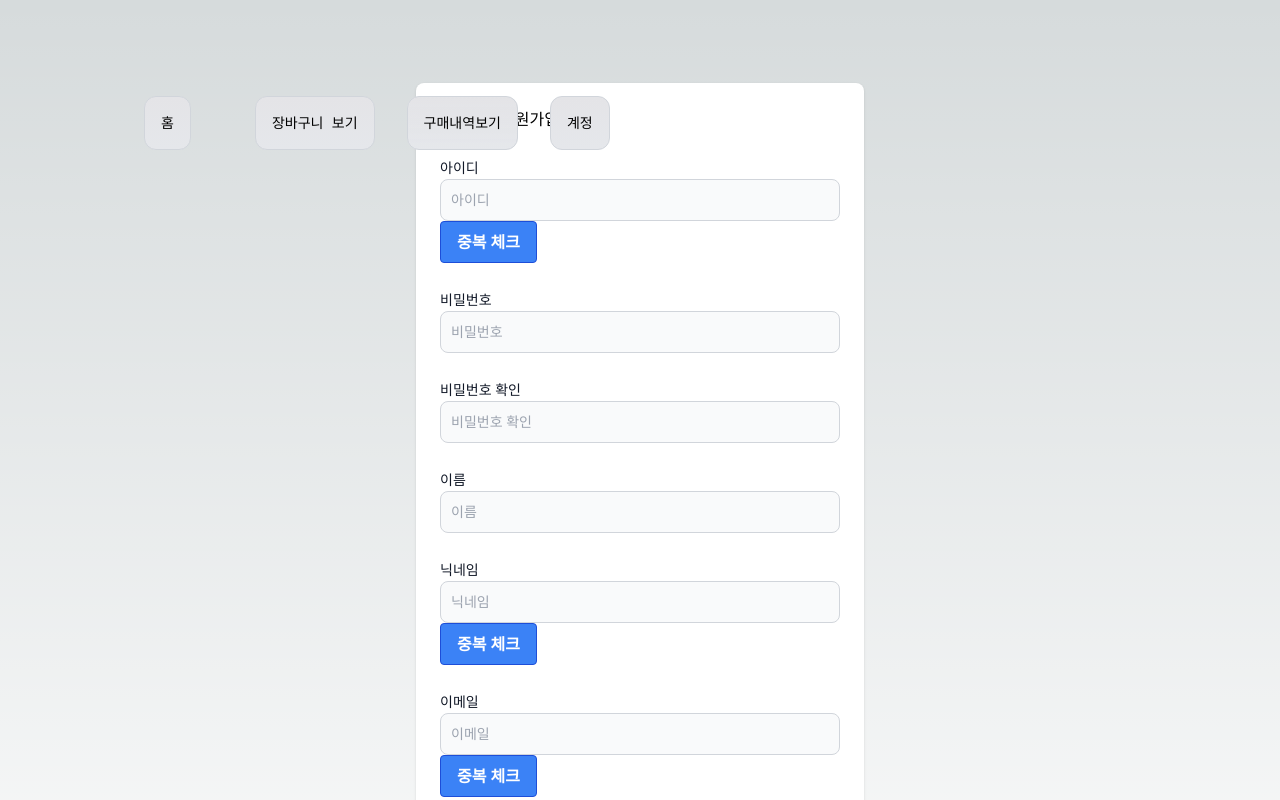
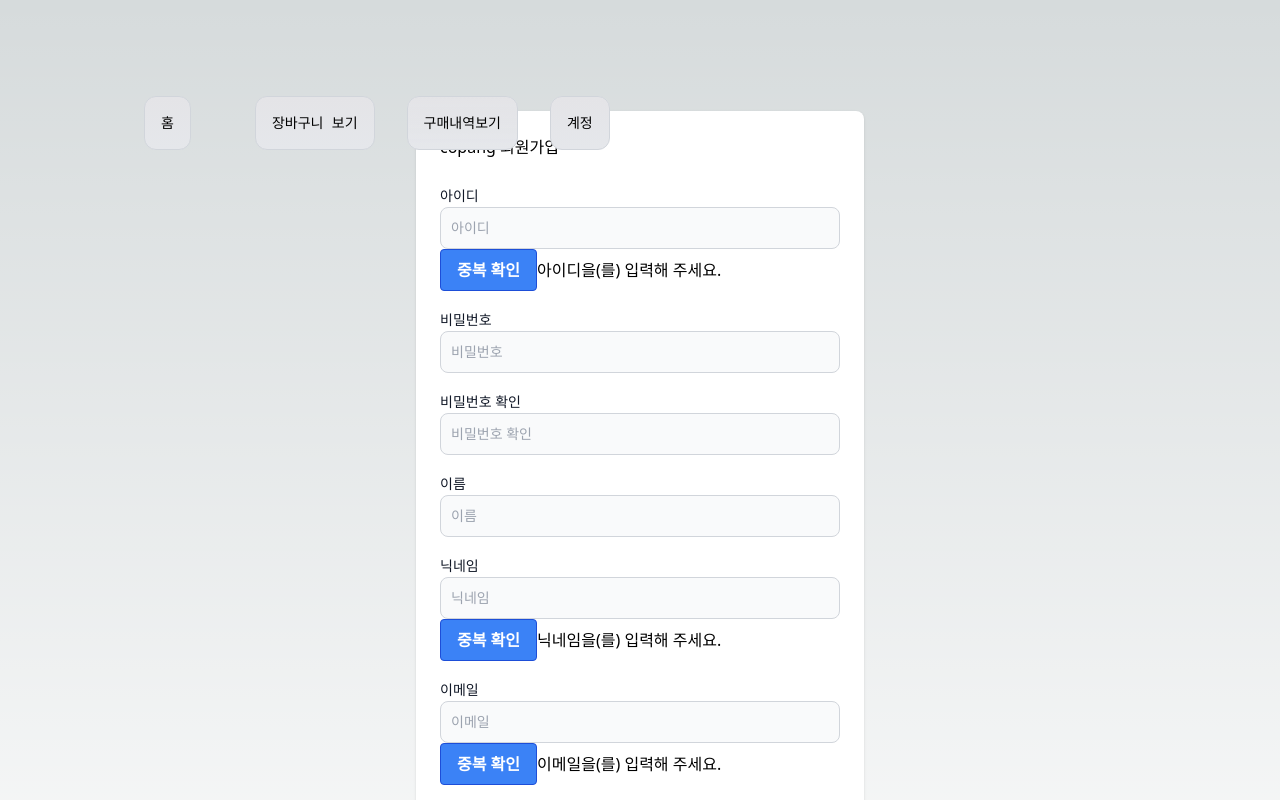
Before and after one commit to FonDitbul/copang_2_0, a Next.js app: page /account/signUp in a window 1280 px wide. Shown: the top 800 px of the page. Built offline with nearby package versions, Linux system fonts and the light colour scheme.

Commit message:
add : 회원가입 중복 확인 로직 추가

```diff
--- a/src/components/Account/signUp.tsx
+++ b/src/components/Account/signUp.tsx
@@ -5,9 +5,13 @@ import { signUpBuyer } from "@/lib/Account.api";
 import { useRouter } from "next/navigation";
 import {
   emailValidation,
+  formattingPhoneNumber,
   passwordSameCheck,
   phoneNumberValidation,
 } from "@/components/Account/signUpCalculate";
+import { SignUpDuplicateAction } from "@/components/Account/signUpDuplicateAction";
+
+export type AvailableState = "INIT" | "AVAILABLE" | "DUPLICATE";
 
 export default function SignUp() {
   const [userId, setUserId] = useState("");
@@ -18,11 +22,32 @@ export default function SignUp() {
   const [email, setEmail] = useState("");
   const [phoneNumber, setPhoneNumber] = useState("");
 
+  const [isUserIdAvailable, setIsUserIdAvailable] = useState(
+    "INIT" as AvailableState,
+  );
+  const [isNickNameAvailable, setIsNickNameAvailable] = useState(
+    "INIT" as AvailableState,
+  );
+  const [isEmailAvailable, setIsEmailAvailable] = useState(
+    "INIT" as AvailableState,
+  );
+  const [isPhoneNumberAvailable, setIsPhoneNumberAvailable] = useState(
+    "INIT" as AvailableState,
+  );
+
   const router = useRouter();
 
   const signUpClickEvent = async (e: FormEvent<HTMLFormElement>) => {
     e.preventDefault();
     try {
+      if (
+        !isUserIdAvailable ||
+        !isNickNameAvailable ||
+        !isEmailAvailable ||
+        !isPhoneNumberAvailable
+      ) {
+        return alert("중복 확인 필요");
+      }
       if (!passwordSameCheck(password, passwordCheck)) {
         return alert("비밀번호가 다르게 입력되었습니다.");
       }
@@ -46,7 +71,6 @@ export default function SignUp() {
       alert("회원가입 성공");
       router.push("/");
     } catch (e) {
-      console.log(e);
       alert("회원가입을 실패했습니다. 다시 시도해주세요.");
     }
   };
@@ -57,32 +81,45 @@ export default function SignUp() {
         <div className="w-full bg-white rounded-lg shadow dark:border md:mt-0 sm:max-w-md xl:p-0 dark:bg-gray-800 dark:border-gray-700">
           <div className="p-6 space-y-4 md:space-y-6 sm:p-6">
             <h1>copang 회원가입 </h1>
-            <form
-              className="space-y-4 md:space-y-6"
-              onSubmit={signUpClickEvent}
-            >
+            <form className="space-y-4 md:spac-y-6" onSubmit={signUpClickEvent}>
               <SignUpInput
                 id="id"
                 text="아이디"
                 value={userId}
-                setValue={setUserId}
-                isDuplicateButton={true}
+                onChange={(e) => {
+                  setIsUserIdAvailable("INIT");
+                  setUserId(e.target.value);
+                }}
+                duplicateButton={{
+                  title: "아이디",
+                  value: userId,
+                  onClick: async () => {
+                    await SignUpDuplicateAction(
+                      "USER_ID",
+                      userId,
+                      setIsUserIdAvailable,
+                    );
+                  },
+                  availableState: isUserIdAvailable,
+                }}
                 type="text"
               />
               <SignUpInput
                 id="password"
                 text="비밀번호"
                 value={password}
-                setValue={setPassword}
-                isDuplicateButton={false}
+                onChange={(e) => {
+                  setPassword(e.target.value);
+                }}
                 type="password"
               />
               <SignUpInput
                 id="passwordCheck"
                 text="비밀번호 확인"
                 value={passwordCheck}
-                setValue={setPasswordCheck}
-                isDuplicateButton={false}
+                onChange={(e) => {
+                  setPasswordCheck(e.target.value);
+                }}
                 type="password"
               />
 
@@ -90,8 +127,9 @@ export default function SignUp() {
                 id="name"
                 text="이름"
                 value={name}
-                setValue={setName}
-                isDuplicateButton={false}
+                onChange={(e) => {
+                  setName(e.target.value);
+                }}
                 type="text"
               />
 
@@ -99,8 +137,22 @@ export default function SignUp() {
                 id="nickName"
                 text="닉네임"
                 value={nickName}
-                setValue={setNickName}
-                isDuplicateButton={true}
+                onChange={(e) => {
+                  setIsNickNameAvailable("INIT");
+                  setNickName(e.target.value);
+                }}
+                duplicateButton={{
+                  title: "닉네임",
+                  value: nickName,
+                  onClick: async () => {
+                    await SignUpDuplicateAction(
+                      "NICK_NAME",
+                      nickName,
+                      setIsNickNameAvailable,
+                    );
+                  },
+                  availableState: isNickNameAvailable,
+                }}
                 type="text"
               />
 
@@ -108,8 +160,22 @@ export default function SignUp() {
                 id="email"
                 text="이메일"
                 value={email}
-                setValue={setEmail}
-                isDuplicateButton={true}
+                onChange={(e) => {
+                  setIsEmailAvailable("INIT");
+                  setEmail(e.target.value);
+                }}
+                duplicateButton={{
+                  title: "이메일",
+                  value: email,
+                  onClick: async () => {
+                    await SignUpDuplicateAction(
+                      "EMAIL",
+                      email,
+                      setIsEmailAvailable,
+                    );
+                  },
+                  availableState: isEmailAvailable,
+                }}
                 type="text"
               />
 
@@ -117,8 +183,22 @@ export default function SignUp() {
                 id="phoneNumber"
                 text="핸드폰 번호"
                 value={phoneNumber}
-                setValue={setPhoneNumber}
-                isDuplicateButton={true}
+                onChange={(e) => {
+                  setIsPhoneNumberAvailable("INIT");
+                  setPhoneNumber(formattingPhoneNumber(e.target.value));
+                }}
+                duplicateButton={{
+                  title: "핸드폰 번호",
+                  value: phoneNumber,
+                  onClick: async () => {
+                    await SignUpDuplicateAction(
+                      "PHONE_NUMBER",
+                      phoneNumber,
+                      setIsPhoneNumberAvailable,
+                    );
+                  },
+                  availableState: isPhoneNumberAvailable,
+                }}
                 type="text"
               />
 
--- a/src/components/Account/signUpCalculate.ts
+++ b/src/components/Account/signUpCalculate.ts
@@ -18,3 +18,7 @@ export function phoneNumberValidation(phoneNumber: string): boolean {
   const phoneNumberReg = /^01([0|1|6|7|8|9])?([0-9]{7,8})$/;
   return phoneNumberReg.test(phoneNumber);
 }
+
+export const formattingPhoneNumber = (phoneNumber: string) => {
+  return phoneNumber.trim().replace(/-/g, '').replace(/(\s*)/g, '');
+};
--- /dev/null
+++ b/src/components/Account/signUpDuplicateAction.ts
@@ -0,0 +1,39 @@
+import { Dispatch, SetStateAction } from "react";
+import {
+  isExistBuyerEmail,
+  isExistBuyerNickName,
+  isExistBuyerPhoneNumber,
+  isExistBuyerUserId,
+} from "@/lib/Account.api";
+import { AvailableState } from "@/components/Account/signUp";
+
+type DuplicationType = "USER_ID" | "NICK_NAME" | "EMAIL" | "PHONE_NUMBER";
+export const SignUpDuplicateAction = async (
+  type: DuplicationType,
+  value: string,
+  setFunction: Dispatch<SetStateAction<AvailableState>>,
+) => {
+  let availableState: AvailableState;
+  let response: boolean = true;
+
+  if (type === "USER_ID") {
+    response = await isExistBuyerUserId(value);
+  }
+
+  if (type === "NICK_NAME") {
+    response = await isExistBuyerNickName(value);
+  }
+
+  if (type === "EMAIL") {
+    response = await isExistBuyerEmail(value);
+  }
+
+  if (type === "PHONE_NUMBER") {
+    response = await isExistBuyerPhoneNumber(value);
+  }
+
+  if (response) {
+    setFunction("DUPLICATE");
+  }
+  setFunction("AVAILABLE");
+};
--- a/src/components/Account/signUpInput.tsx
+++ b/src/components/Account/signUpInput.tsx
@@ -1,27 +1,30 @@
 "use client";
-import { Dispatch, SetStateAction } from "react";
-import valueDuplicateButton from "@/components/Account/valueDuplicateButton";
+import { ChangeEventHandler, Dispatch, SetStateAction } from "react";
+import valueDuplicateButton, {
+  DuplicateButtonProps,
+} from "@/components/Account/valueDuplicateButton";
 import ValueDuplicateButton from "@/components/Account/valueDuplicateButton";
 
 export interface ISignUpInput {
   id: string;
   text: string;
   value: string;
-  setValue: Dispatch<SetStateAction<string>>;
-  isDuplicateButton: boolean;
+  onChange: ChangeEventHandler<HTMLInputElement>;
+  duplicateButton?: DuplicateButtonProps;
   type: string;
 }
 export default function SignUpInput({
   id,
   text,
   value,
-  setValue,
-  isDuplicateButton,
+  onChange,
+  duplicateButton,
   type = "text",
 }: ISignUpInput) {
-  let button = <ValueDuplicateButton value={value} />;
-  if (!isDuplicateButton) {
-    button = <></>;
+  let button = <></>;
+
+  if (duplicateButton) {
+    button = <ValueDuplicateButton {...duplicateButton} />;
   }
 
   return (
@@ -36,7 +39,7 @@ export default function SignUpInput({
         type={type}
         className="bg-gray-50 border border-gray-300 text-gray-900 sm:text-sm rounded-lg focus:ring-primary-600 focus:border-primary-600 block w-full p-2.5 dark:bg-gray-700 dark:border-gray-600 dark:placeholder-gray-400 dark:text-white dark:focus:ring-blue-500 dark:focus:border-blue-500"
         placeholder={text}
-        onChange={(e) => setValue(e.target.value)}
+        onChange={onChange}
       />
       {button}
     </div>
--- a/src/components/Account/valueDuplicateButton.tsx
+++ b/src/components/Account/valueDuplicateButton.tsx
@@ -1,8 +1,27 @@
 "use client";
+import Button from "@/components/Common/Button";
+import { AvailableState } from "@/components/Account/signUp";
 
-import Button from "@/components/Common/Button";
+export interface DuplicateButtonProps {
+  title: string;
+  value: string;
+  onClick: () => Promise<void>;
+  availableState: AvailableState;
+}
 
-export default function ValueDuplicateButton({ value }: { value: string }) {
-  // console.log(value);
-  return <Button> 중복 체크 </Button>;
+export default function ValueDuplicateButton({
+  title,
+  value,
+  onClick,
+  availableState,
+}: DuplicateButtonProps) {
+  return (
+    <>
+      <Button onClick={onClick}> 중복 확인 </Button>
+      {availableState === "INIT" && <span>{title}을(를) 입력해 주세요.</span>}
+      {availableState === "AVAILABLE" && (
+        <span>사용 가능한 {title} 입니다.</span>
+      )}
+    </>
+  );
 }
```
Also changed, not shown: src/lib/Account.api.ts (+56 -1 lines), 1 other file (tests, documents, lock files or other folders).
